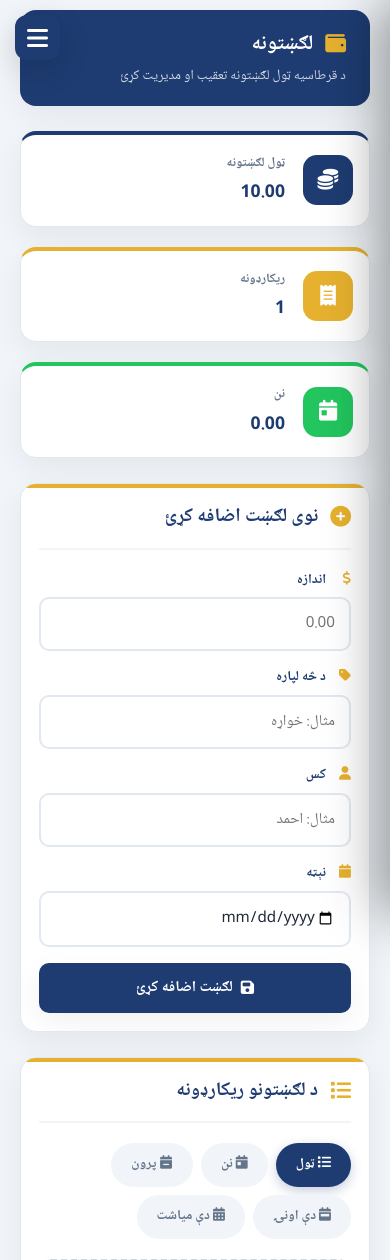
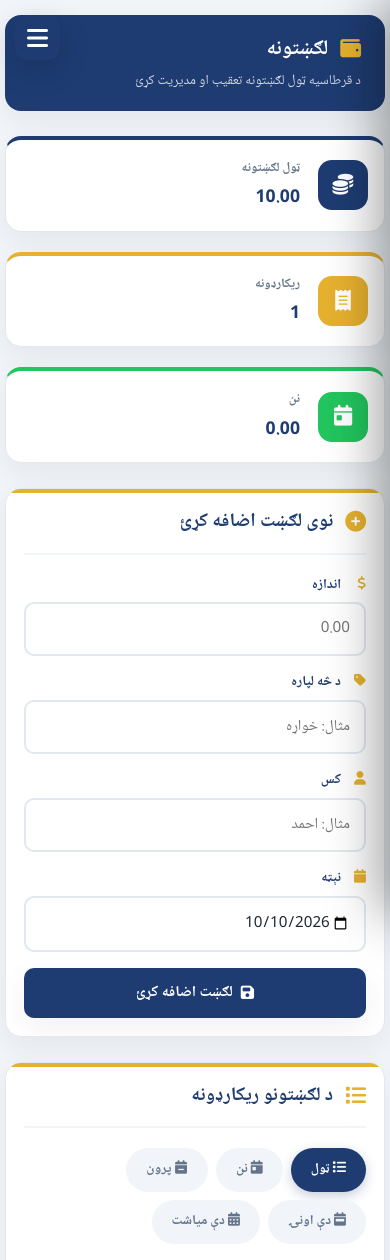
Before and after one commit to ayanjan-app/shop, a PHP site: page /expenses.php in a window 390 px wide. Shown: the top 1260 px of the page. Run offline with PHP 8.4, Linux system fonts and the light colour scheme; tables that the repository leaves empty or names only in its code hold one stand-in row (values such as "Sample post").

Commit message:
one small fix

```diff
--- a/expenses.php
+++ b/expenses.php
@@ -84,6 +84,9 @@ $today_result = mysqli_query($conn, $today_sql);
 $today_data = mysqli_fetch_assoc($today_result);
 $today_total = $today_data['today_total'] ?? 0;
 
+// Today's date in Y-m-d format for the date input default value
+$today_date = date('Y-m-d');
+
 ?>
 
 <!DOCTYPE html>
@@ -129,18 +132,17 @@ $today_total = $today_data['today_total'] ?? 0;
             min-height: 100vh;
             font-size: 14px;
             line-height: 1.6;
-                        margin-top: -50px;
-
         }
 
         /* ===== Main Content ===== */
         .main-content {
-            padding: 20px;
+            padding: 5px;
         }
 
         @media (max-width: 768px) {
             .main-content {
-
+                padding: 5px;
+                padding-top: 5px;
             }
         }
 
@@ -337,6 +339,12 @@ $today_total = $today_data['today_total'] ?? 0;
             outline: none;
             border-color: var(--primary-color);
             box-shadow: 0 0 0 4px rgba(30, 60, 114, 0.1);
+        }
+
+        /* Highlight today's date field */
+        .form-group input[type="date"] {
+            direction: ltr;
+            text-align: right;
         }
 
         .btn {
@@ -701,7 +709,8 @@ $today_total = $today_data['today_total'] ?? 0;
 
                 <div class="form-group">
                     <label><i class="fas fa-calendar"></i> نېټه</label>
-                    <input type="date" name="expense_date" required>
+                    <!-- ✅ Default value set to today's date -->
+                    <input type="date" name="expense_date" value="<?php echo $today_date; ?>" required>
                 </div>
 
                 <button type="submit" name="add_expense" class="btn btn-primary">
```
